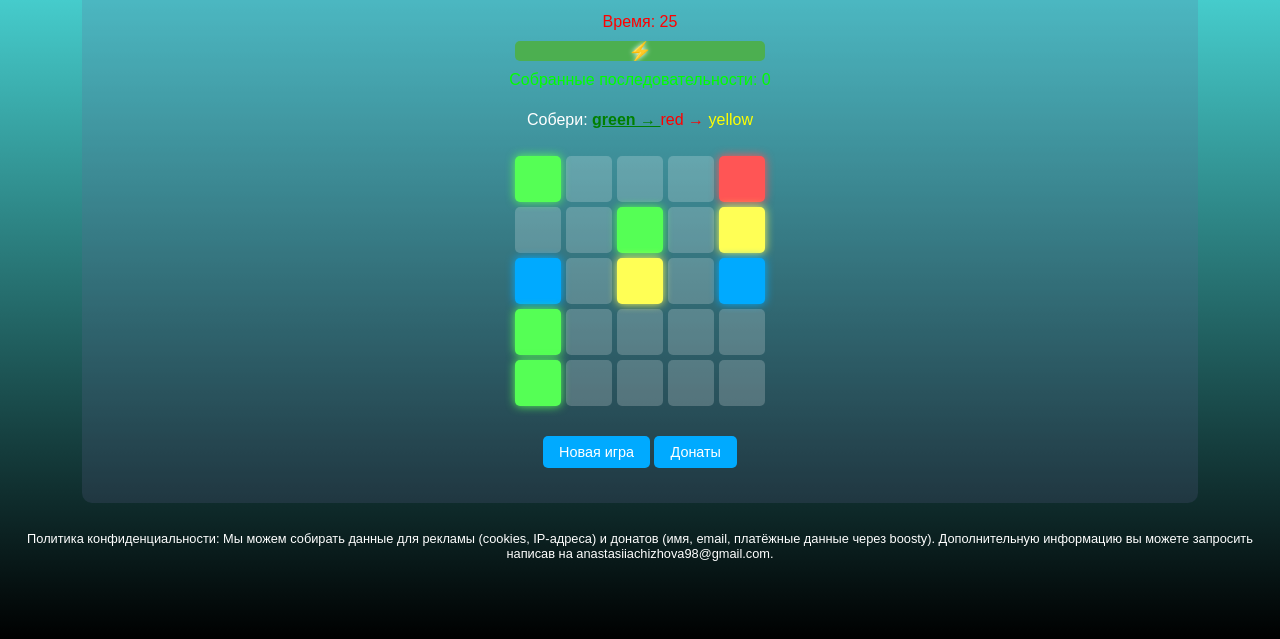
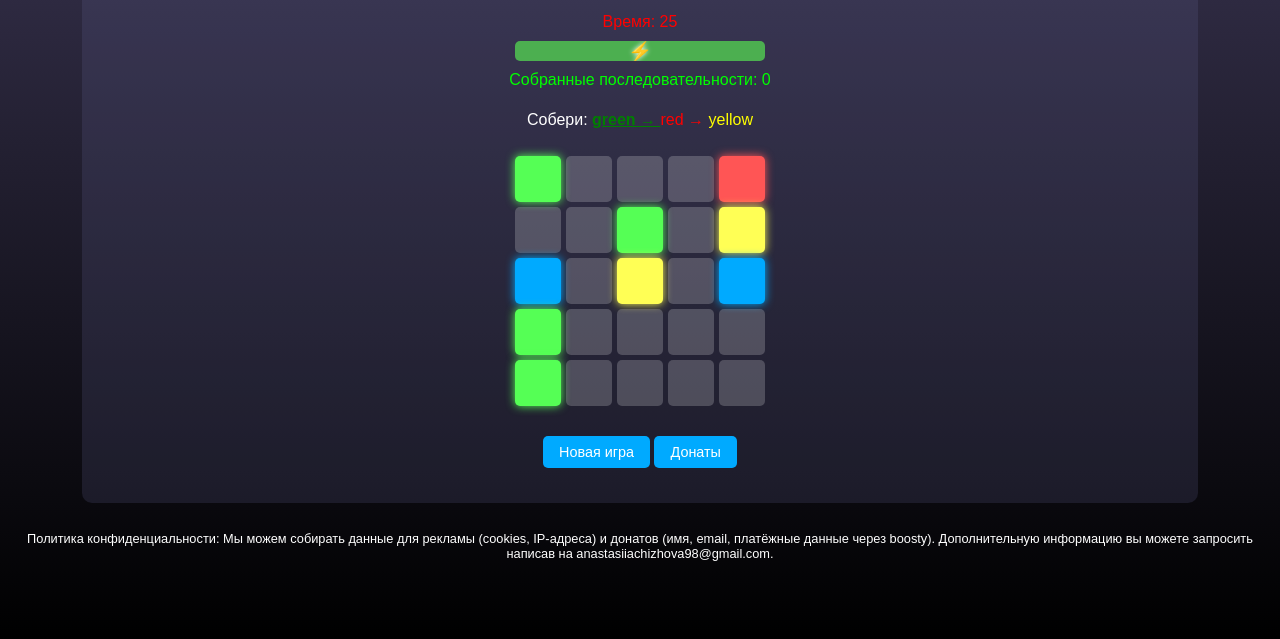
Before and after one commit to AnastasiaChizhova1/Space-Energy-Collector, a website: page index.html in a window 1280 px wide. Shown: the part 161-800 px from the top of the page. Drawn offline with Linux system fonts and the light colour scheme.

Commit message:
Update styles.css

```diff
--- a/styles.css
+++ b/styles.css
@@ -1,5 +1,5 @@
 body {
-    background: linear-gradient(to bottom, #57ffff, #000000); /* Фон страницы */
+    background: linear-gradient(to bottom, #393451, #000000); /* Фон страницы */
     color: white; /* Цвет текста по умолчанию (например, заголовки, текст в футере) */
     min-height: 100vh;
     display: flex;
```
